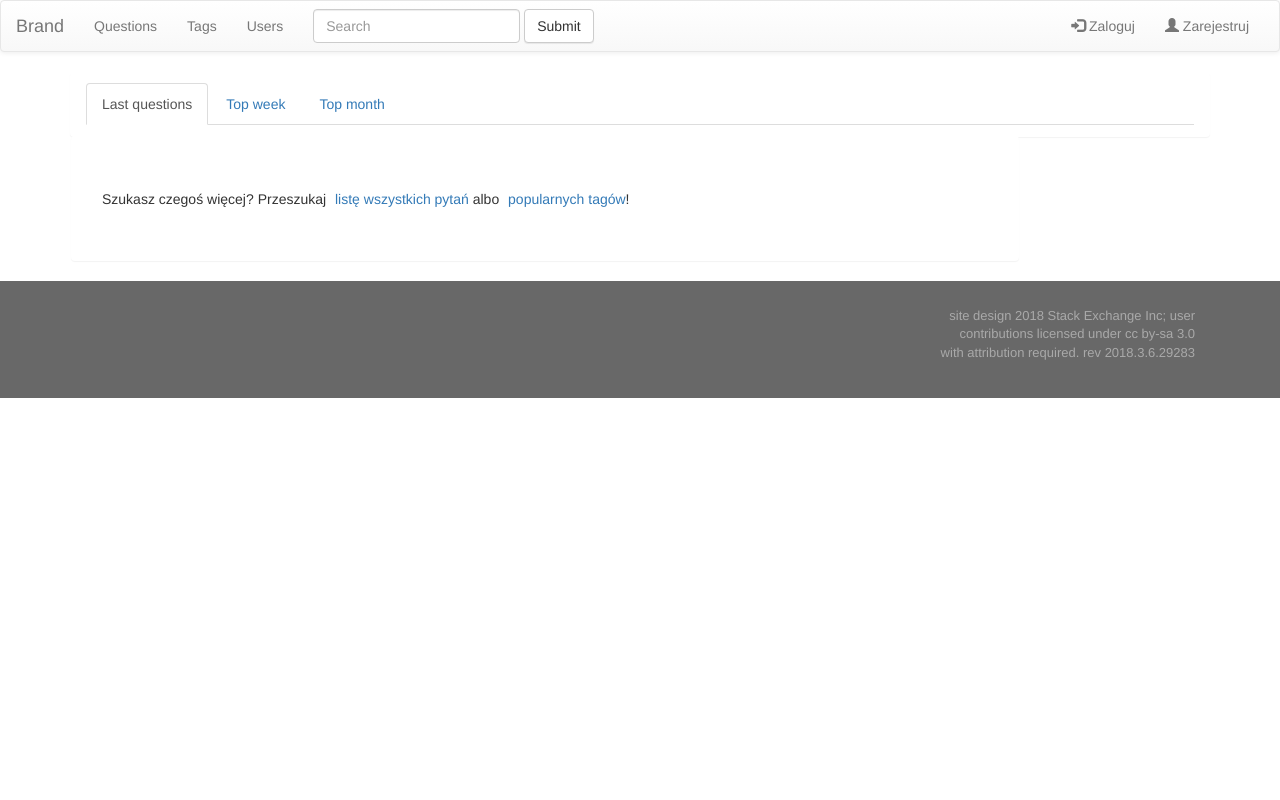
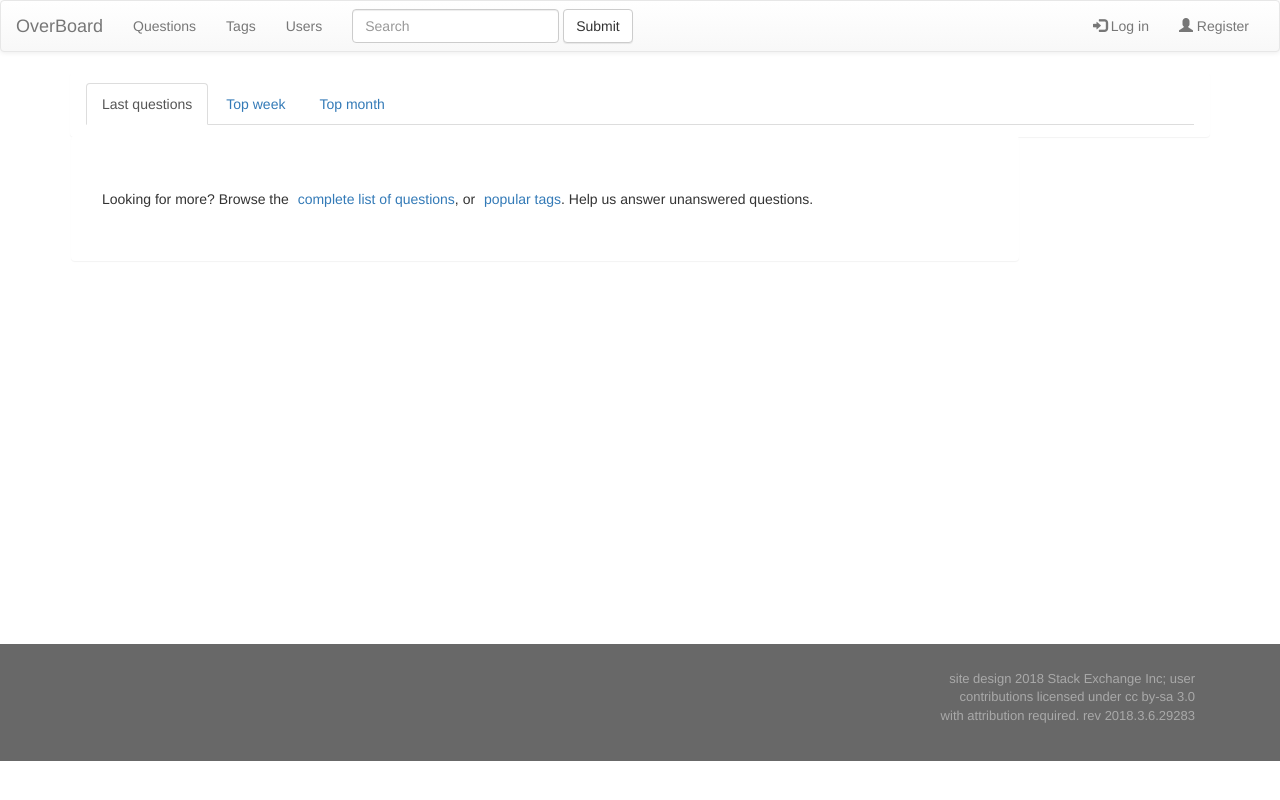
Before and after one commit to bstecka/overboard, a Django app: page /users/ in a window 1280 px wide. Run offline with Django 3.2, Linux system fonts and the light colour scheme; data that the repository does not hold is empty; some libraries are stand-ins or nearby versions.

Commit message:
Registration with full user data

```diff
--- a/overboard/overboardapp/static/masterpage-styles.css
+++ b/overboard/overboardapp/static/masterpage-styles.css
@@ -108,3 +108,15 @@ a {
   opacity: 0.75;
   cursor: pointer;
 }
+
+.my-container {
+    min-height: 572px;
+}
+
+.middle {
+    margin: 0 30%;
+}
+
+.button-blue{
+
+}
--- a/overboard/overboardapp/templates/index_content.html
+++ b/overboard/overboardapp/templates/index_content.html
@@ -20,7 +20,7 @@
 
       <div class="col-md-10 panel post">
           <div class="panel-body click-for-more">
-              Szukasz czegoś więcej? Przeszukaj <a href="#">listę wszystkich pytań</a> albo <a href="#">popularnych tagów</a>!
+              Looking for more? Browse the <a href="#">complete list of questions</a>, or <a href="#">popular tags</a>. Help us answer unanswered questions.
           </div>
       </div>
 </div>
--- a/overboard/overboardapp/templates/masterpage.html
+++ b/overboard/overboardapp/templates/masterpage.html
@@ -27,7 +27,7 @@
         <span class="icon-bar"></span>
         <span class="icon-bar"></span>
       </button>
-      <a class="navbar-brand" href="#">Brand</a>
+      <a class="navbar-brand" href="#">OverBoard</a>
     </div>
 
     <!-- Collect the nav links, forms, and other content for toggling -->
@@ -48,7 +48,7 @@
           {% if user.is_authenticated %}
          <li>
              <a href="{% url 'logout'%}?next={{request.path}}"><span class="glyphicon
-                    glyphicon-log-in"></span> Wyloguj </a>
+                    glyphicon-log-in"></span> Log out </a>
          </li>
          <li>
              <a href="#"><span class="glyphicon
@@ -57,11 +57,11 @@
           {% else %}
          <li>
              <a href="{% url 'login'%}?next={{request.path}}"><span class="glyphicon
-                    glyphicon-log-in"></span> Zaloguj </a>
+                    glyphicon-log-in"></span> Log in </a>
          </li>
          <li>
-             <a href="#"><span class="glyphicon
-                    glyphicon-user"></span> Zarejestruj </a>
+             <a href="{% url 'register'%}"><span class="glyphicon
+                    glyphicon-user"></span> Register </a>
          </li>
           {% endif %}
 
@@ -70,7 +70,7 @@
   </div><!-- /.container-fluid -->
 </nav>
 
-<div class="container"> <!-- proper content here -->
+<div class="container my-container"> <!-- proper content here -->
     {% block content %}
     {% endblock %}
 </div>
--- a/overboard/overboardapp/templates/registration/login.html
+++ b/overboard/overboardapp/templates/registration/login.html
@@ -6,13 +6,13 @@
 <div class="container">
 <div class="login-container">
     {% if form.errors %}
-    <div >Niestety taki użytkownik nie istnieje. Spróbuj zalogować się ponownie.</div>
+    <div>Selected user does not exist. Check if the Caps Lock is on and try to log in again.</div>
   {% endif %}
     <div class="row">
 
     <div class="main">
 
-      <h3>Zaloguj się lub <a href="#">stwórz nowe konto</a></h3>
+      <h3>Log in or create <a href="{% url 'register'%}">a new account</a></h3>
       <div class="row">
         <div class="col-xs-6 col-sm-6 col-md-6">
           <a href="#" class="btn btn-lg btn-primary btn-block">Facebook</a>
@@ -37,7 +37,7 @@
   <td>{{ form.password }}</td>
 </div>
 
-        <button type="submit" class="btn btn btn-primary" value="login">
+        <button type="submit" class="btn btn-primary" value="login">
           Log In
         </button>
       </form>
--- a/overboard/overboardapp/urls.py
+++ b/overboard/overboardapp/urls.py
@@ -14,5 +14,5 @@ urlpatterns = [
     path('questions/<int:question_id>/', views.question_detail, name='question_detail'),
     url(r'^users/$', views.latest_question_list, name='users'),
     path('', views.latest_question_list, name='latest_question_list'),
-    url(r'^signup/$', views.signup, name='signup'),
+    url(r'^register/$', views.register, name='register'),
 ]
--- a/overboard/overboardapp/views.py
+++ b/overboard/overboardapp/views.py
@@ -4,7 +4,7 @@ from django.views.generic import TemplateView
 from django.db.models import Count, Sum
 from django.contrib.auth.models import User
 from .models import Notification, Question, Tag, Vote, UserExtended
-from .forms import AnswerForm, VoteForm
+from .forms import AnswerForm, VoteForm, RegistrationForm
 from django.http import HttpResponseRedirect
 from django.contrib.auth import login, authenticate
 from django.contrib.auth.forms import UserCreationForm
@@ -92,9 +92,9 @@ def tag_page(request, tag_id):
     return render(request, 'tag_page.html', {'tag': tag, 'questions': questions})
 
 
-def signup(request):
+def register(request):
     if request.method == 'POST':
-        form = UserCreationForm(request.POST)
+        form = RegistrationForm(request.POST)
         if form.is_valid():
             form.save()
             username = form.cleaned_data.get('username')
@@ -103,5 +103,5 @@ def signup(request):
             login(request, user)
             return redirect('/index/')
     else:
-        form = UserCreationForm()
-    return render(request, 'registration/signup.html', {'form': form})
+        form = RegistrationForm()
+    return render(request, 'registration/register_form.html', {'form': form})
```
Also changed, not shown: overboard/overboardapp/forms.py (+14 -2 lines), overboard/overboardapp/templates/registration/register_form.html (added, +24 -0 lines), overboard/overboardapp/templates/registration/signup.html (deleted, +0 -14 lines).
